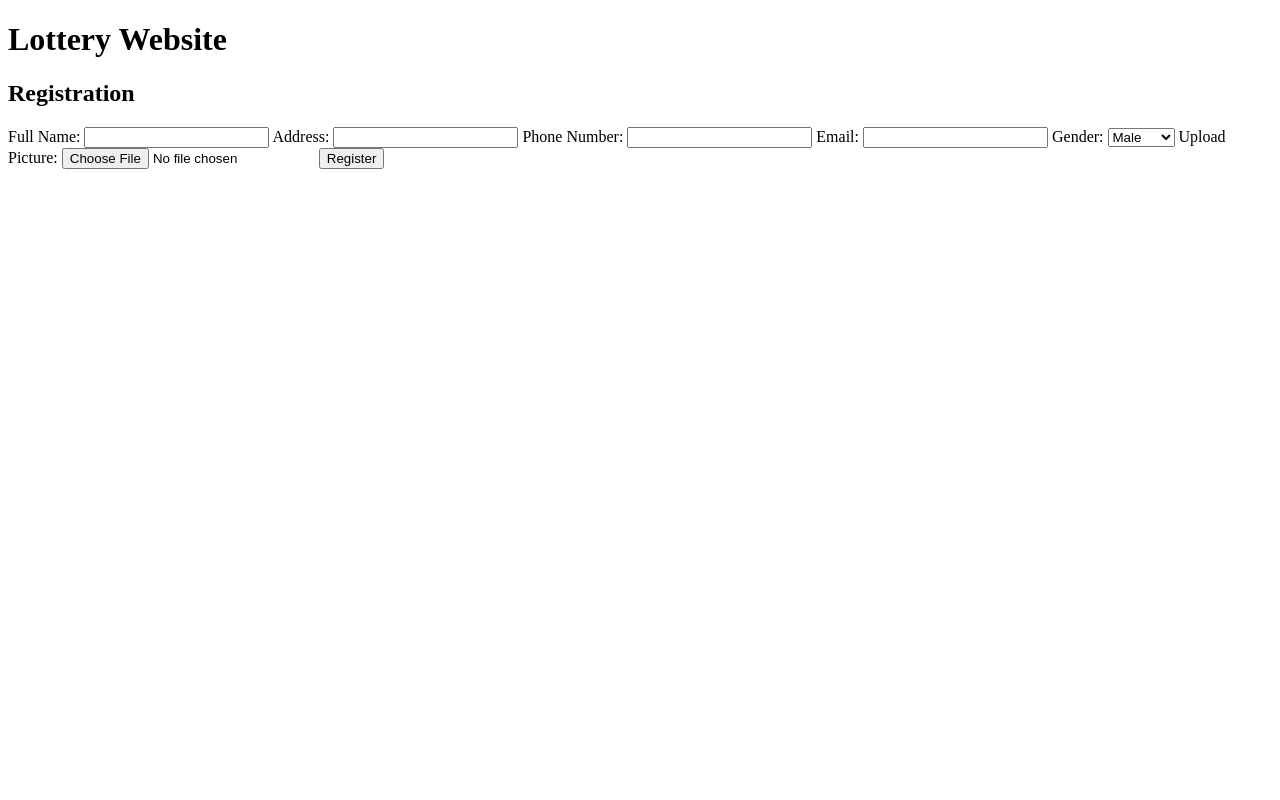
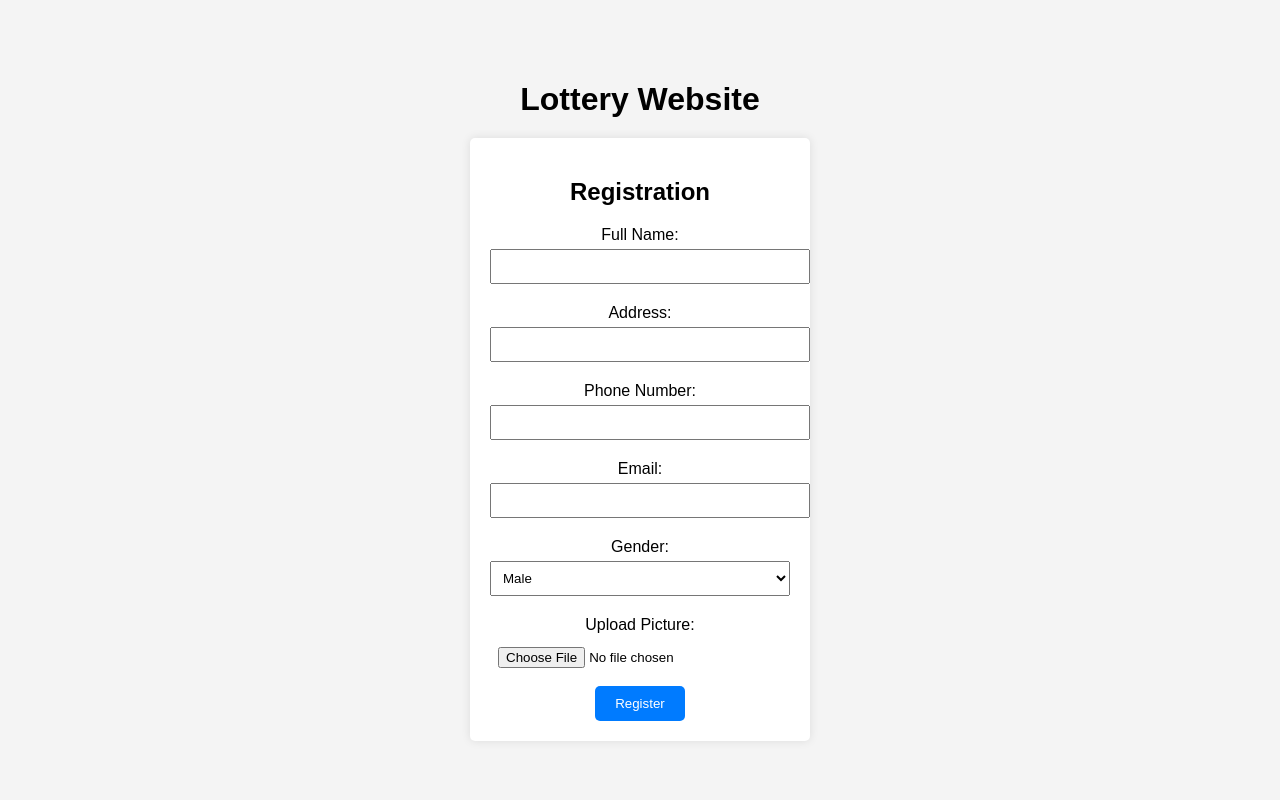
Before and after one commit to Adeolatoolz/supporteam, a PHP site: page / in a window 1280 px wide. Run offline with PHP 8.4, Linux system fonts and the light colour scheme.

Commit message:
Update style.css

```diff
--- a/style.css
+++ b/style.css
@@ -1 +1,61 @@
-gg
+body {
+    font-family: Arial, sans-serif;
+    margin: 0;
+    padding: 0;
+    display: flex;
+    flex-direction: column;
+    align-items: center;
+    justify-content: center;
+    height: 100vh;
+    background-color: #f4f4f4;
+}
+
+h1 {
+    margin-bottom: 20px;
+}
+
+#registration, #game, #certificate {
+    background: #fff;
+    padding: 20px;
+    box-shadow: 0 0 10px rgba(0, 0, 0, 0.1);
+    border-radius: 5px;
+    width: 300px;
+    text-align: center;
+}
+
+form label {
+    display: block;
+    margin: 10px 0 5px;
+}
+
+form input, form select {
+    width: 100%;
+    padding: 8px;
+    margin-bottom: 10px;
+}
+
+form button {
+    padding: 10px 20px;
+    background: #007BFF;
+    color: #fff;
+    border: none;
+    cursor: pointer;
+    border-radius: 5px;
+}
+
+form button:hover {
+    background: #0056b3;
+}
+
+button {
+    padding: 10px 20px;
+    background: #28a745;
+    color: #fff;
+    border: none;
+    cursor: pointer;
+    border-radius: 5px;
+}
+
+button:hover {
+    background: #218838;
+}
```
